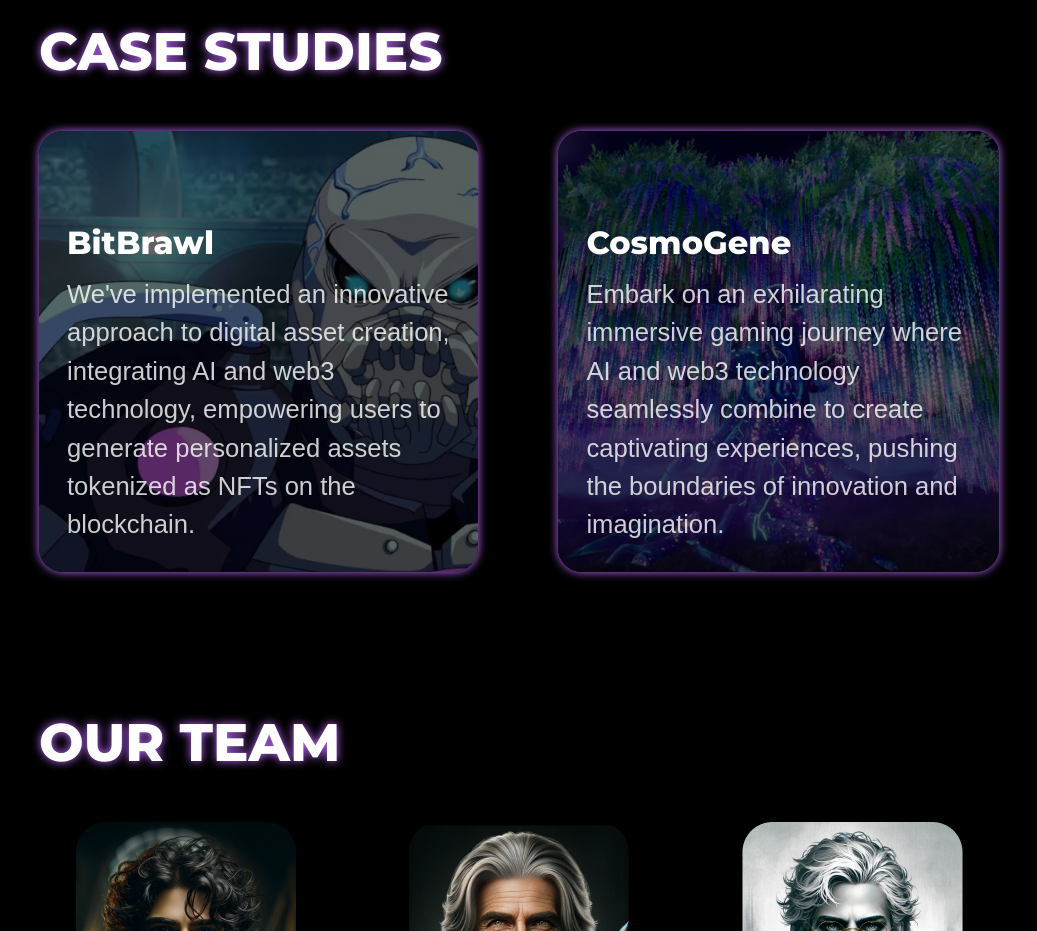
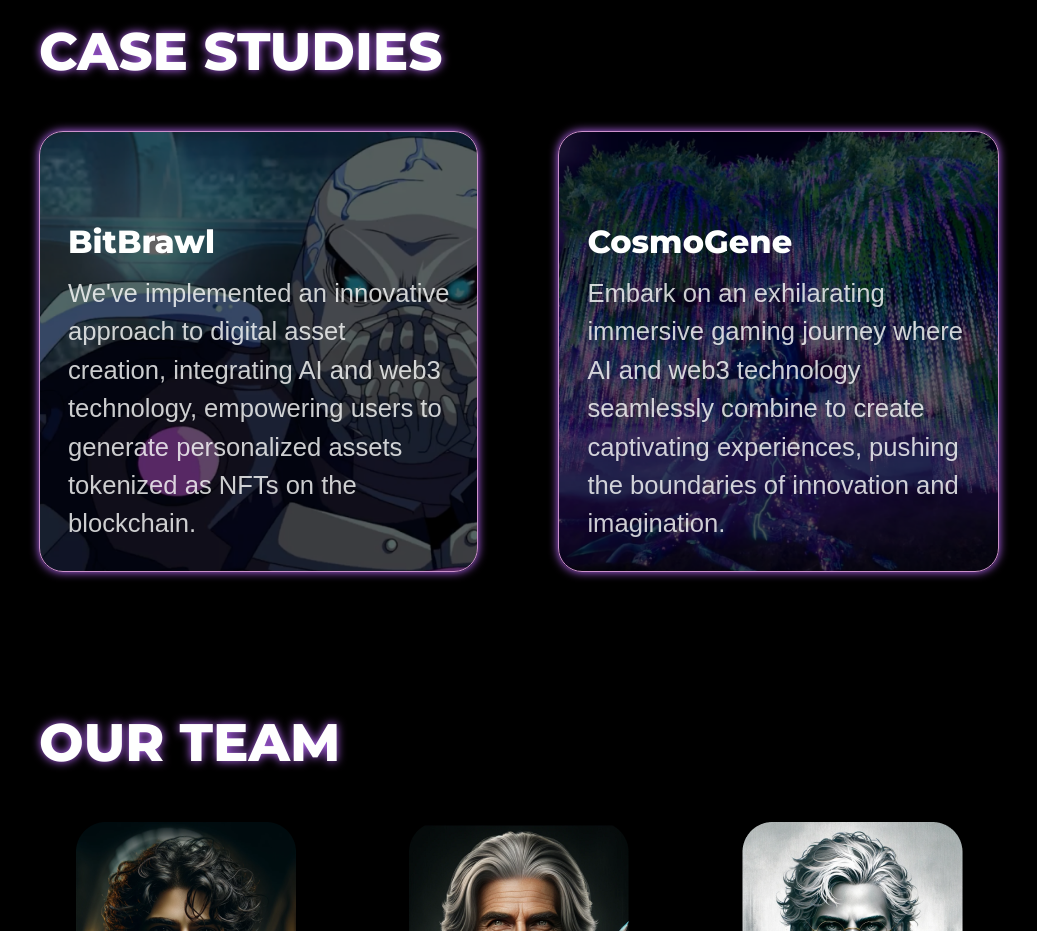
Before and after one commit to Rectavia-Studio/web, a website: page index.html in a window 1280 px wide. Shown: the part 2120-3051 px from the top of the page, without its empty margins (121-1158 px from the left). Drawn offline with Linux system fonts and the light colour scheme; a web font is replaced by a local one.

Commit message:
cards border style fix

```diff
--- a/index.html
+++ b/index.html
@@ -80,13 +80,13 @@
                 <div class="relative flex flex-col md:w-3/4 xs:w-5/6 text-white-main gap-10">
                     <h1 class="font-header text-h1 font-extrabold lg:text-left xs:text-center">CASE STUDIES</h1>
                     <div class="flex lg:flex-row lg:gap-20 xs:gap-10 xs:flex-col">
-                        <a class="bg-bitbrawl rounded-3xl aspect-square bg-cover" href="https://www.bitbrawl.io/">
+                        <a class="bg-bitbrawl rounded-3xl border-[1px] border-[#CC91CC] aspect-square bg-cover" href="https://www.bitbrawl.io/">
                             <div class="md:p-7 xs:p-5 h-full flex flex-col justify-end gap-2">
                                 <h2 class="font-extrabold font-header md:text-h2 xs:text-h3">BitBrawl</h2>
                                 <p class="font-paragraph text-white-main text-opacity-80 md:text-p42 xs:text-p32">We've implemented an innovative approach to digital asset creation, integrating AI and web3 technology, empowering users to generate personalized assets tokenized as NFTs on the blockchain.</p>
                             </div>
                         </a>
-                        <a class="bg-cosmogene rounded-3xl aspect-square bg-cover" href="https://embassy.cosmogene.com/">
+                        <a class="bg-cosmogene rounded-3xl border-[1px] border-[#CC91CC] aspect-square bg-cover" href="https://embassy.cosmogene.com/">
                             <div class="md:p-7 xs:p-5 h-full flex flex-col justify-end gap-2">
                                 <h2 class="font-extrabold font-header md:text-h2 xs:text-h3">CosmoGene</h2>
                                 <p class="font-paragraph text-white-main text-opacity-80 md:text-p42 xs:text-p32">Embark on an exhilarating immersive gaming journey where AI and web3 technology seamlessly combine to create captivating experiences, pushing the boundaries of innovation and imagination.</p>
```
Also changed, not shown: output.css.
